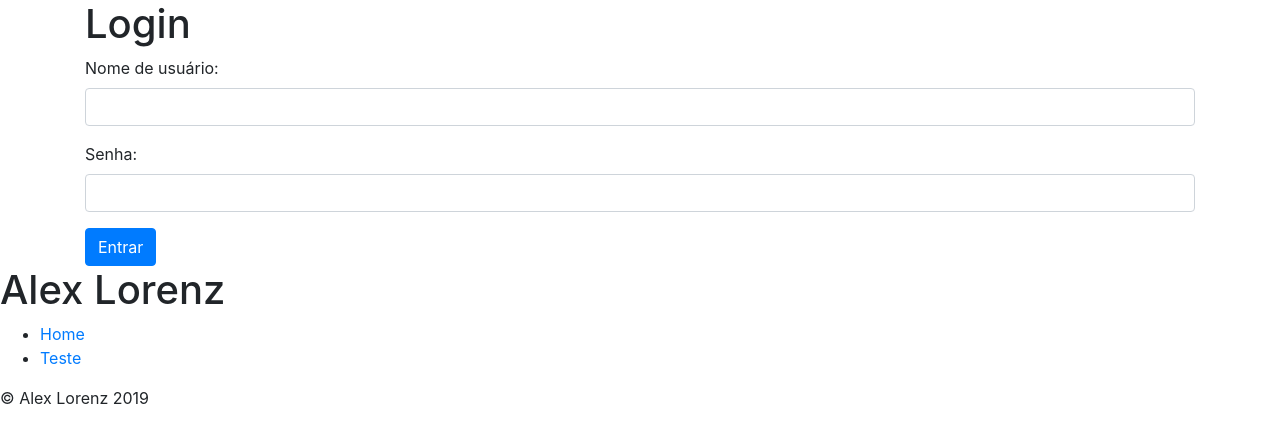
After one commit to AlexLorenz/ContaPessoal, a Flask app: page /login in a window 1280 px wide. The commit adds this page. Shown: the top 443 px of the page. Run offline with Flask 2, Linux system fonts and the light colour scheme; some libraries are stand-ins or nearby versions.

Commit message:
Adicionando tela de 'login'

```diff
--- a/CreditoNu.py
+++ b/CreditoNu.py
@@ -1,5 +1,6 @@
 from gasto import Gasto                                         #Importa a classe "Gasto" do diretório "gasto"
 from pagamento import Pagamento                                 #Importa a classe "Pagamento" do diretório "pagamento"
+
 
 class Boleto:                                                  #Cria a classe "Boleto"
     def __init__(self, extrato):                                #Cria o método construtor solicitando o parâmetro 'extrato'
--- a/main.py
+++ b/main.py
@@ -1,4 +1,4 @@
-from flask import Flask, render_template, request, redirect   #Importa a biblioteca do microframework Flask do diretório "flask"
+from flask import Flask, render_template, request, redirect, session   #Importa a biblioteca do microframework Flask do diretório "flask"
 from CreditoNu import Boleto                                  #Imposta a classe "Boleto" do diretório "CreditoNu"
 
 boleto = 'nubank-2019-04.csv'                                 #Especifíca o título do arquivo que será extraído
@@ -16,6 +16,18 @@ teste = 0
 @app.route('/')
 def index():
     return render_template('inicio.html', titulo = 'Pesquisa')
+
+@app.route('/login')
+def login():
+    return render_template('login.html')
+
+@app.route('/autenticar', methods=['POST',])
+def autenticar():
+    if 'mestra' == request.form['senha']:
+        session['usuario_logado'] = request.form['usuario']
+        return redirect('/')
+    else:
+        return redirect('/login')
 
 @app.route('/pesquisar', methods=['POST',])
 def pesquisar():
--- /dev/null
+++ b/templates/login.html
@@ -0,0 +1,17 @@
+{% extends "template.html" %}
+{% block conteudo %}
+    <div class="container">
+        <h1>Login</h1>
+        <form method="post" action="/autenticar">
+            <p>
+                <label>Nome de usuário:</label>
+                <input class="form-control" type="text" nome="usuario" required>
+            </p>
+            <p>
+                <label>Senha:</label>
+                <input class="form-control" type="password" nome="senha" required>
+            </p>
+            <button type="submit" class="btn btn-primary btn-entrar">Entrar</button>
+        </form>
+    </div>
+{% endblock %}
```
Also changed, not shown: templates/painel.html (indentation only).
